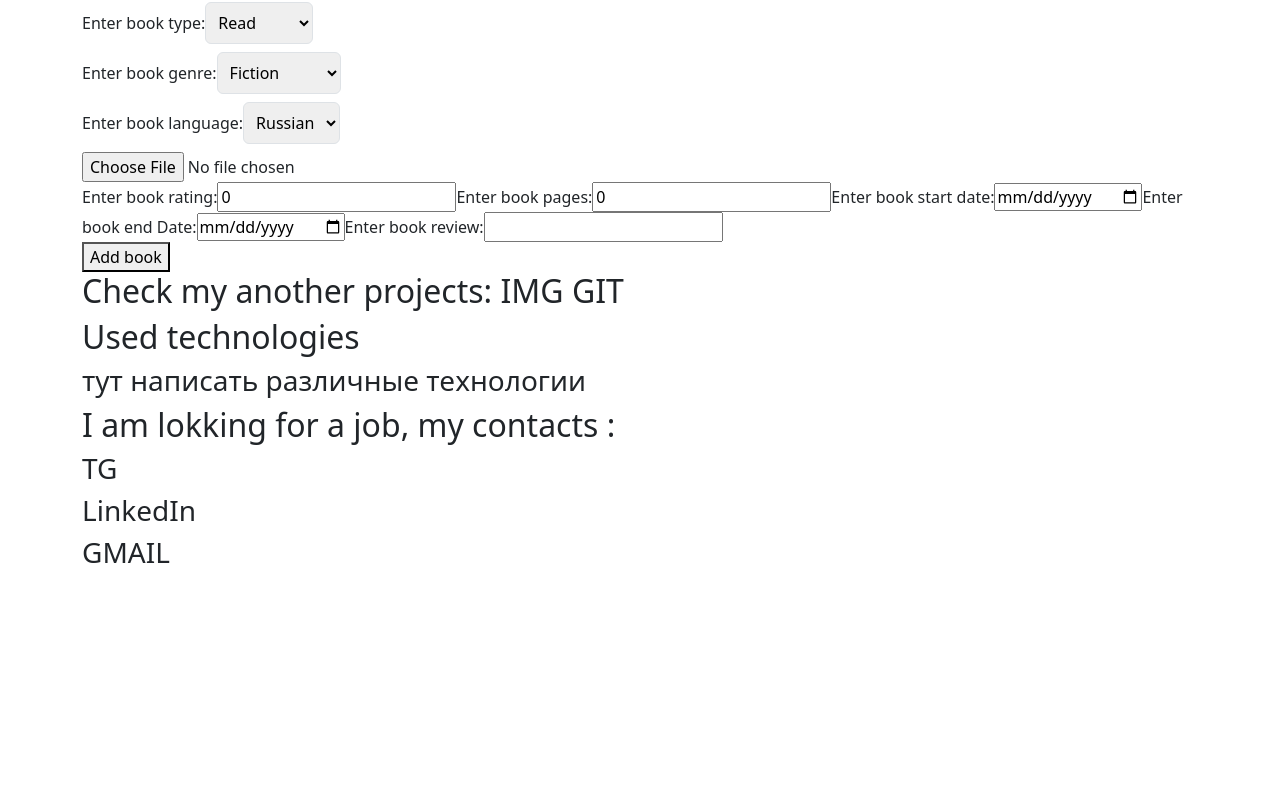
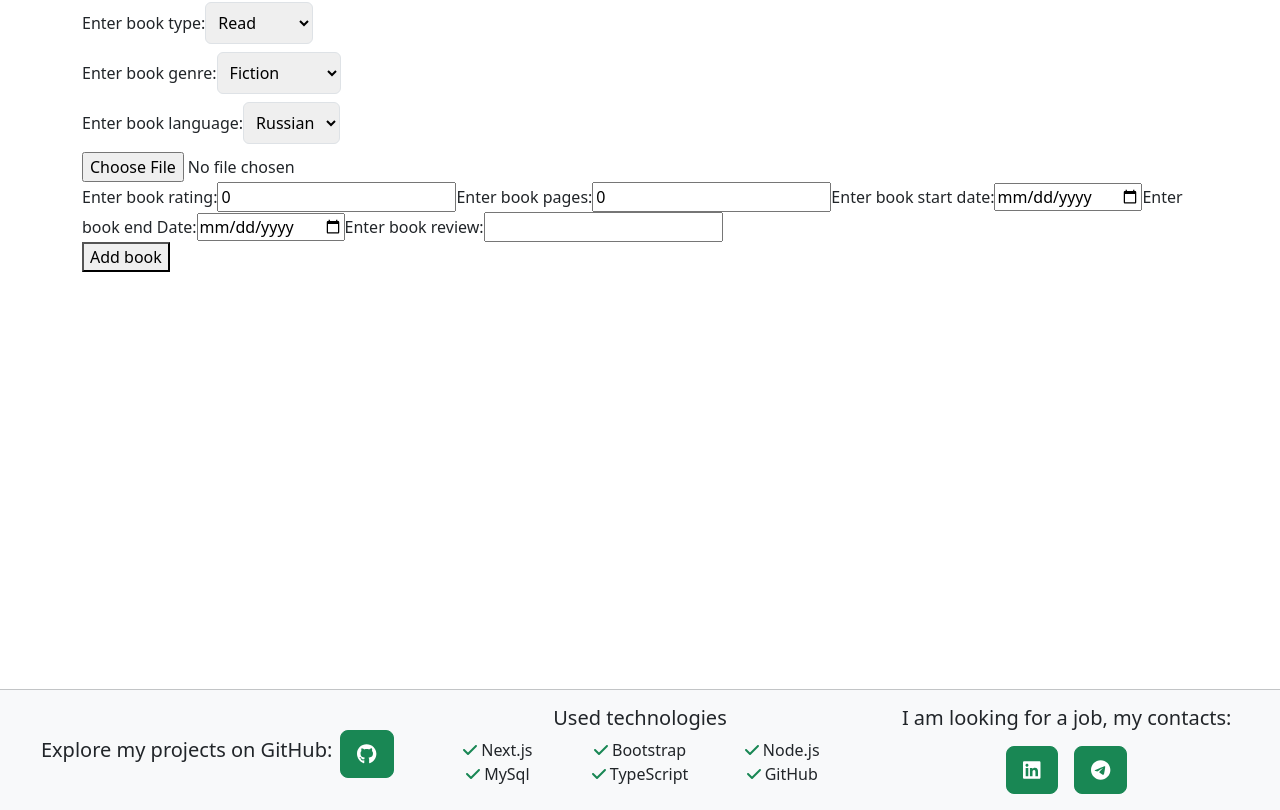
Before and after one commit to AndrewLesch/Library, a Next.js app: page /book-form in a window 1280 px wide. Shown: the part 218-1028 px from the top of the page. Before the commit the page ends 800 px from the top, so only its background shows below. Built offline with nearby package versions, Linux system fonts and the light colour scheme.

Commit message:
Rework footer

```diff
--- a/package.json
+++ b/package.json
@@ -14,6 +14,7 @@
   },
   "dependencies": {
     "@fortawesome/fontawesome-svg-core": "^6.4.2",
+    "@fortawesome/free-brands-svg-icons": "^6.4.2",
     "@fortawesome/free-solid-svg-icons": "^6.4.2",
     "@fortawesome/react-fontawesome": "^0.2.0",
     "@types/node": "20.6.2",
--- a/src/app/book-form/page.tsx
+++ b/src/app/book-form/page.tsx
@@ -40,7 +40,7 @@ export default function BookForm() {
   };
 
   return (
-    <form className="container mx-auto mt-4">
+    <form className="container mx-auto mt-4 min-vh-100">
       <h2 className="text-2xl font-bold mb-4">Add book</h2>
       <input
         className="w-full p-2 mb-2 border border-gray-300 rounded"
--- a/src/components/Footer/index.tsx
+++ b/src/components/Footer/index.tsx
@@ -1,19 +1,34 @@
+import React from 'react';
+import { faGithub, faLinkedin, faTelegram } from '@fortawesome/free-brands-svg-icons';
+import { faCheck } from '@fortawesome/free-solid-svg-icons';
+import { FontAwesomeIcon } from '@fortawesome/react-fontawesome';
+
 export default function Footer() {
+  const technologies = ["Next.js", "Bootstrap", "Node.js", "MySql", "TypeScript", "GitHub"];
   return (
-    <footer className="container mx-auto justify-between flex items-center mt-40">
-      <h2 className="w-1/4 flex items-center">
-        Check my another projects: IMG GIT
-      </h2>
-      <div className="w-1/4 flex items-center">
-        <h2>Used technologies</h2>
-        <h3>тут написать различные технологии</h3>
-      </div>
-      <div>
-        <h2>I am lokking for a job, my contacts :</h2>
-        <div className="w-1/4 flex items-center">
-          <h3>TG</h3>
-          <h3>LinkedIn</h3>
-          <h3>GMAIL</h3>
+    <footer className="container-fluid mx-auto bg-light text-center pb-2">
+      <div className="row">
+        <hr className="w-100"></hr>
+        <div className="col-md-4 d-flex justify-content-center my-auto">
+          <h5 className="my-2 mx-2">Explore my projects on GitHub:</h5>
+          <button className="btn btn-success btn-lg"><FontAwesomeIcon icon={faGithub} /></button>
+        </div>
+        <div className="col-md-4">
+          <h5>Used technologies</h5>
+          <div className="row">
+            {technologies.map((tech, index) => (
+              <div key={index} className="col-md-4">
+                <FontAwesomeIcon icon={faCheck} className="text-success" /> {tech}
+              </div>
+            ))}
+          </div>
+        </div>
+        <div className="col-md-4">
+          <h5>I am looking for a job, my contacts:</h5>
+          <div className="d-flex justify-content-center">
+            <button className="btn btn-success btn-lg m-2"><FontAwesomeIcon icon={faLinkedin} /></button>
+            <button className="btn btn-success btn-lg m-2"><FontAwesomeIcon icon={faTelegram} /></button>
+          </div>
         </div>
       </div>
     </footer>
```
Also changed, not shown: src/app/page.tsx (+4 -6 lines), 1 other file (tests, documents, lock files or other folders).
